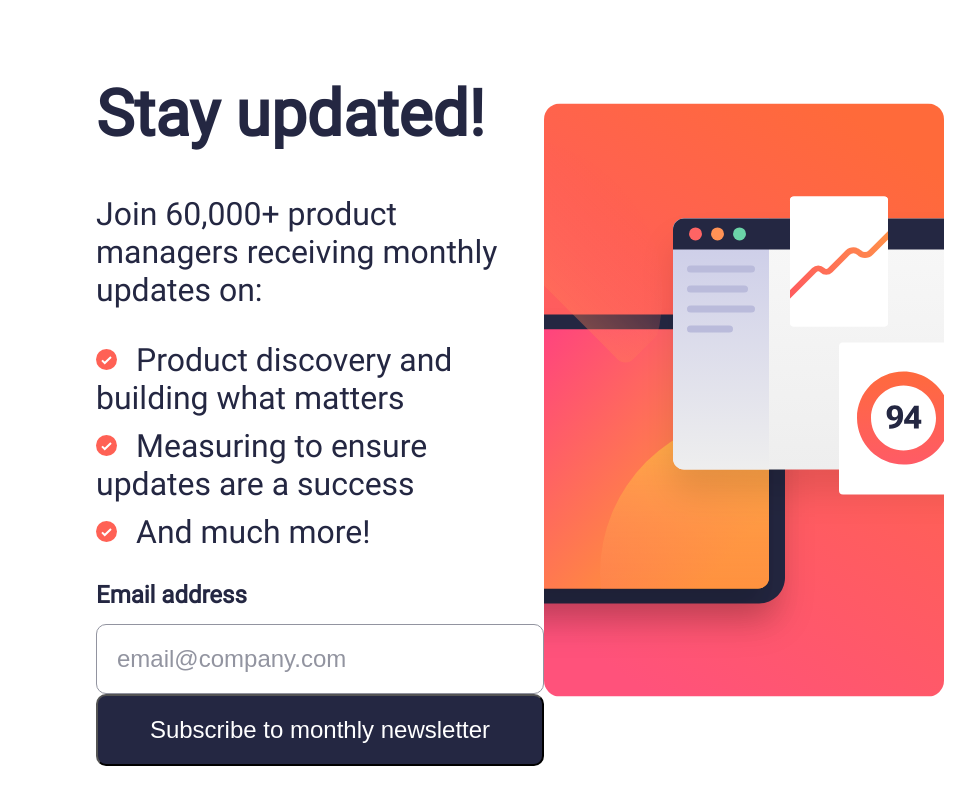
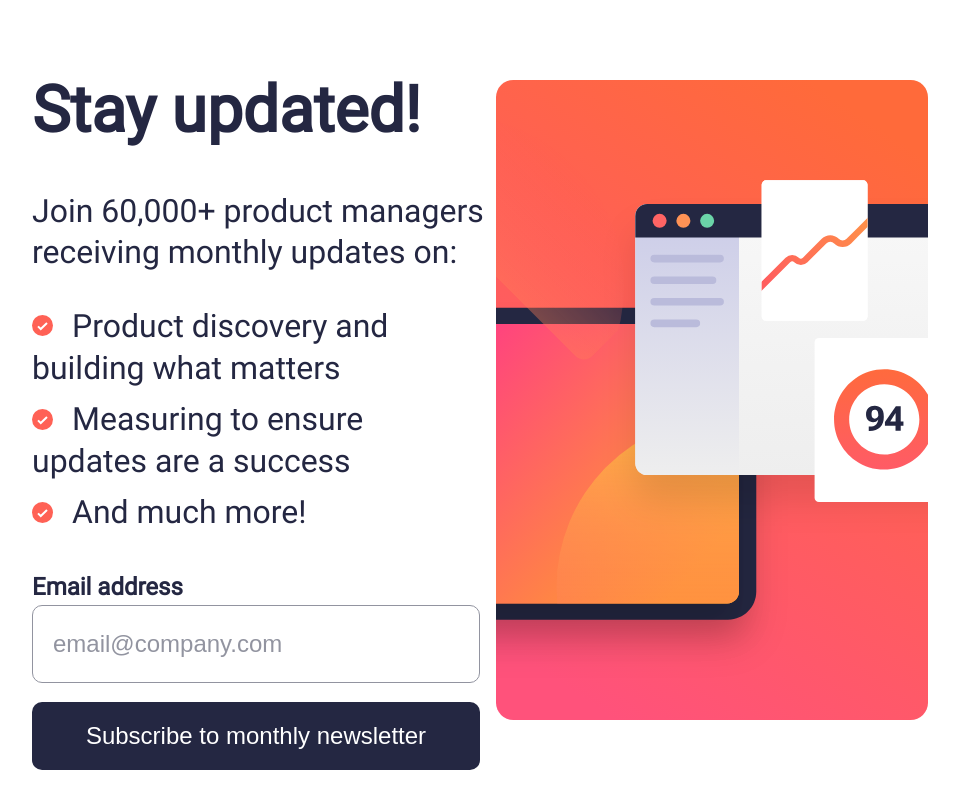
Before and after one commit to manofthelionarmy/newsletter-signup, a website built with Vite: page index.html in a window 1280 px wide. Shown: the whole page, without its empty margins (160-1135 px from the left). Built offline with nearby package versions, Linux system fonts and the light colour scheme.

Commit message:
improved main page and added succes page

```diff
--- a/style.css
+++ b/style.css
@@ -30,7 +30,9 @@ body {
 .container {
   display: flex;
   justify-content: space-between;
-  width: 60vw;
+  align-items: center;
+  width: 70vw;
+  height: 100%;
 }
 
 .container.sign-up {
@@ -39,22 +41,18 @@ body {
 
 input, label {
   display: block;
-}
-
-form {
-  margin-top: 10px;
+  line-height: 1.5em;
 }
 
 label {
   font-weight:  bolder;
   font-size: 1.5em;
-  position: relative;
-  bottom: 15px;
 }
 
 p, li {
   font-size: 2.0em;
   font-weight: 400;
+  line-height: 1.3em;
 }
 
 li::before {
@@ -91,14 +89,25 @@ input {
 
 input:focus {
   color: black;
+  border: 1px solid hsl(234, 29%, 20%);
+  outline: none;
 }
 
 button {
   background-color: hsl(234, 29%, 20%);
   color: hsl(0, 0%, 100%);
   font-size: 1.5em;
+  border: none;
 }
 
 button:focus {
   outline: 0;
 }
+
+button:hover {
+  background-color: hsl(4, 100%, 67%);
+}
+
+img {
+  height: 80%;
+}
--- /dev/null
+++ b/success/style.css
@@ -0,0 +1,58 @@
+@font-face {
+  font-family: 'Roboto';
+  src: url('../assets/fonts/Roboto-Regular.ttf');
+}
+
+* {
+ box-sizing: border-box;
+}
+
+body {
+  display: flex;
+  font-family: 'Roboto';
+  align-items: center;
+  justify-content: center;
+  height: 100vh;
+  overflow: hidden;
+  margin: 0;
+  background-color: hsl(0, 0%, 100%);
+  color: hsl(234, 29%, 20%);
+}
+
+.container {
+  display: flex;
+  align-items: center;
+  justify-content: center;
+  width: 70vw;
+  height: 100%;
+}
+
+h1 {
+  font-size: 2.5em;
+  font-weight: 700;
+}
+
+p {
+  width: 30vw;
+  font-size: 1.5em;
+}
+
+button {
+  background-color: hsl(234, 29%, 20%);
+  color: hsl(0, 0%, 100%);
+  font-size: 1.5em;
+  width: 100%;
+  border-radius: 8px;
+  padding: 15px;
+  border: 0;
+  cursor: pointer;
+  font-weight: 500;
+}
+
+button:focus {
+  outline: none;
+}
+
+button:active {
+  transform: scale(0.98);
+}
--- /dev/null
+++ b/success/success.js
@@ -0,0 +1 @@
+import './style.css'
--- /dev/null
+++ b/vite.config.js
@@ -0,0 +1,14 @@
+// vite.config.js
+import { resolve } from 'path'
+import { defineConfig } from 'vite'
+
+export default defineConfig({
+  build: {
+    rollupOptions: {
+      input: {
+        main: resolve(__dirname, 'index.html'),
+        nested: resolve(__dirname, 'success', 'index.html'),
+      },
+    },
+  },
+})
```
Also changed, not shown: index.html (+1 -0 lines), success/index.html (added, +38 -0 lines).
